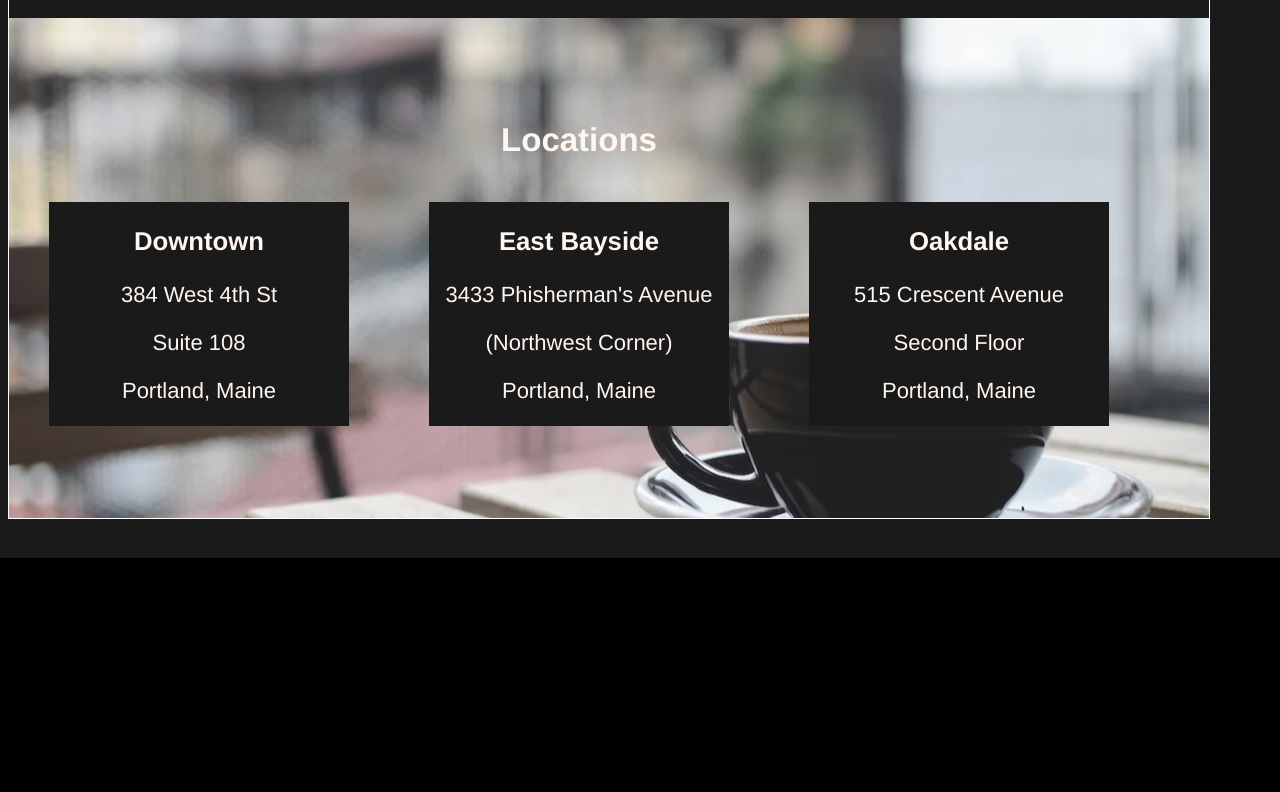
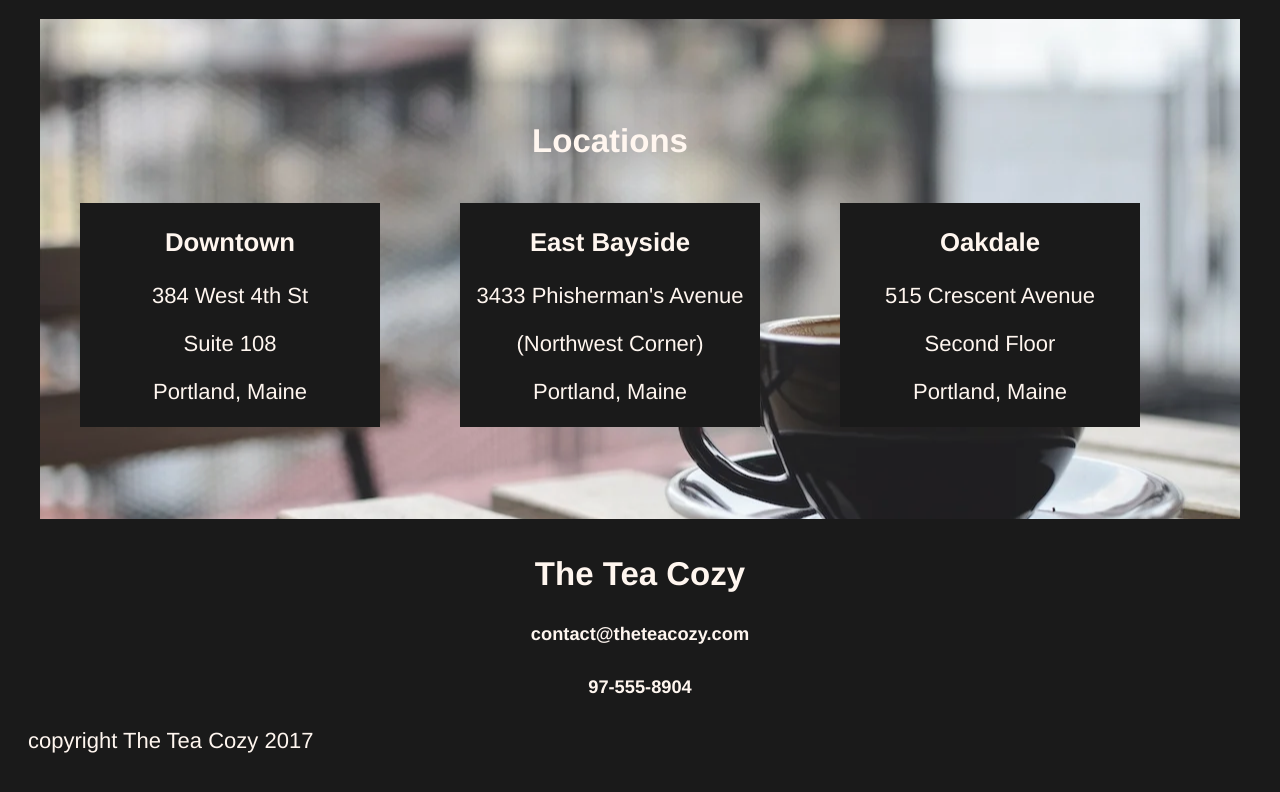
Before and after one commit to jameslavis26/jameslavis26.github.io, a plain HTML site: page index.html in a window 1280 px wide. Shown: the part 1500-2292 px from the top of the page. Before the commit the page ends 2058 px from the top, so only its background shows below. Drawn offline with Linux system fonts and the light colour scheme.

Commit message:
Complete with few bugs

```diff
--- a/index.html
+++ b/index.html
@@ -78,6 +78,13 @@
             </section>
         </main>
         <!-- Footer will ocntain the contact details section and the copyright section-->
-        <footer></footer>
+        <footer>
+            <div id = "contact">
+            <h2>The Tea Cozy</h2>
+            <h5>contact@theteacozy.com</h5>
+            <h5>97-555-8904</h5>
+            </div>
+            <div id = "copyright">copyright The Tea Cozy 2017</div>
+        </footer>
     </body>
 </html>
--- a/resources/css/style.css
+++ b/resources/css/style.css
@@ -7,6 +7,11 @@ html {
     text-align: center;
 }
 
+body{
+    display:flex;
+    justify-content: center;
+    flex-wrap:wrap;
+}
 
 /* Css styles the header section*/
 
@@ -42,11 +47,11 @@ li a{
 /*Styles main content*/
 
 main{
-    border:1px solid white;
     position:relative;
-    top:69px;
+    top:71px;
     display:block;
     width: 1200px;
+    clear:both;
 }
 
 /* Styles Mission Statement*/
@@ -103,5 +108,12 @@ main{
 }
 
 footer{
-    height:100px;
+    margin:80px 0;
+    width:100%;
 }
+
+#copyright{
+    margin-left:20px;
+    margin-bottom:50px;
+    float:left;
+}
```
